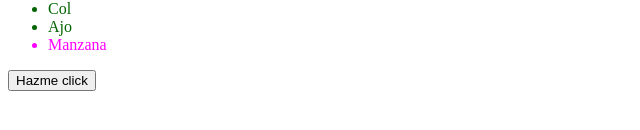
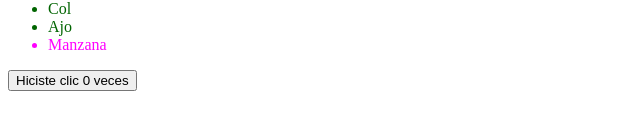
Before and after one commit to Alvarofr09/react-Releevant, a React (Vite) app in the folder prueba-vite/: page / in a window 1280 px wide. Shown: the part 190-320 px from the top of the page, without its empty margins (0-640 px from the left). Built offline with nearby package versions, Linux system fonts and the light colour scheme.

Commit message:
importar useState, y hacer que el count suba cuando se haga click

```diff
--- a/prueba-vite/src/main.jsx
+++ b/prueba-vite/src/main.jsx
@@ -1,3 +1,5 @@
+import { useState } from "react";
+
 const user = {
 	name: "Hedy Lamarr",
 	imageUrl: "https://i.imgur.com/yXOvdOSs.jpg",
@@ -41,9 +43,11 @@
 }
 
 export function MyButton() {
+	const [count, setCount] = useState(0);
+
 	function handleClick() {
-		alert("Has usado el boton");
+		setCount(count + 1);
 	}
 
-	return <button onClick={handleClick}>Hazme click</button>;
+	return <button onClick={handleClick}> Hiciste clic {count} veces</button>;
 }
```
